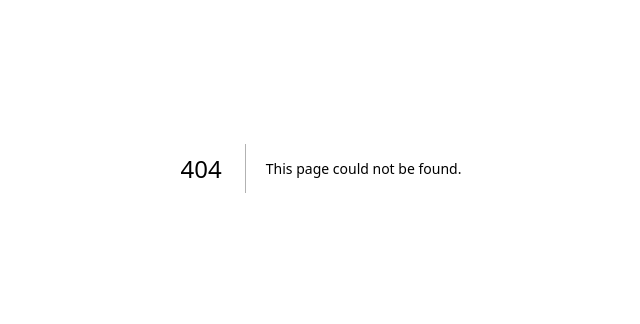
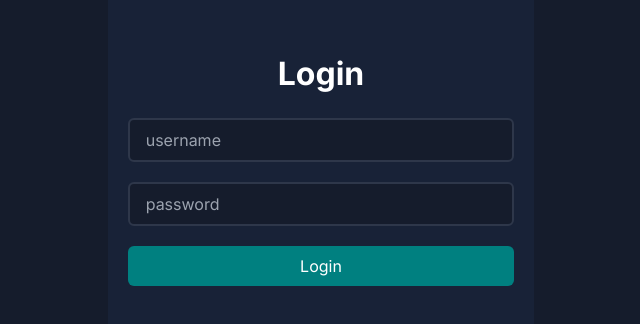
Before and after one commit to ngtrgiabao/next-admin, a Next.js app: page /login in a window 1280 px wide. Before the commit this address had no page. Shown: the part 232-556 px from the top of the page, without its empty margins (319-959 px from the left). Built offline with nearby package versions, Linux system fonts and the light colour scheme.

Commit message:
feat: add login page

```diff
--- /dev/null
+++ b/app/login/page.tsx
@@ -0,0 +1,17 @@
+import React from 'react'
+
+const page = () => {
+  return (
+    <div className='w-full h-screen flex items-center justify-center'>
+      <form action="" className='bg-card p-5 rounded-s-lg w-1/3 h-1/2 flex flex-col justify-center items-center gap-5'>
+        <h2 className='text-heading-2 font-bold text-white'>Login</h2>
+
+        <input spellCheck={'false'} type='text' placeholder='username' className='py-2 px-4 border-2 border-[#2e374a] rounded-md text-white w-full bg-primary' />
+        <input spellCheck={'false'} type='password' placeholder='password' className='py-2 px-4 border-2 border-[#2e374a] rounded-md text-white w-full bg-primary' />
+        <button className='p-2 bg-view border-none text-white cursor-pointer rounded-md w-full'>Login</button>
+      </form>
+    </div>
+  )
+}
+
+export default page
--- a/tailwind.config.ts
+++ b/tailwind.config.ts
@@ -30,6 +30,14 @@ const config: Config = {
         delete: "crimson",
         primary: "#151c2c"
       },
+      fontSize: {
+        "heading-1": "2.5rem",
+        "heading-2": "2rem",
+        "heading-3": "1.5rem",
+        "heading-4": "1.25rem",
+        "heading-5": "1rem",
+        "heading-6": "0.75rem",
+      }
     },
   },
   plugins: [],
```
